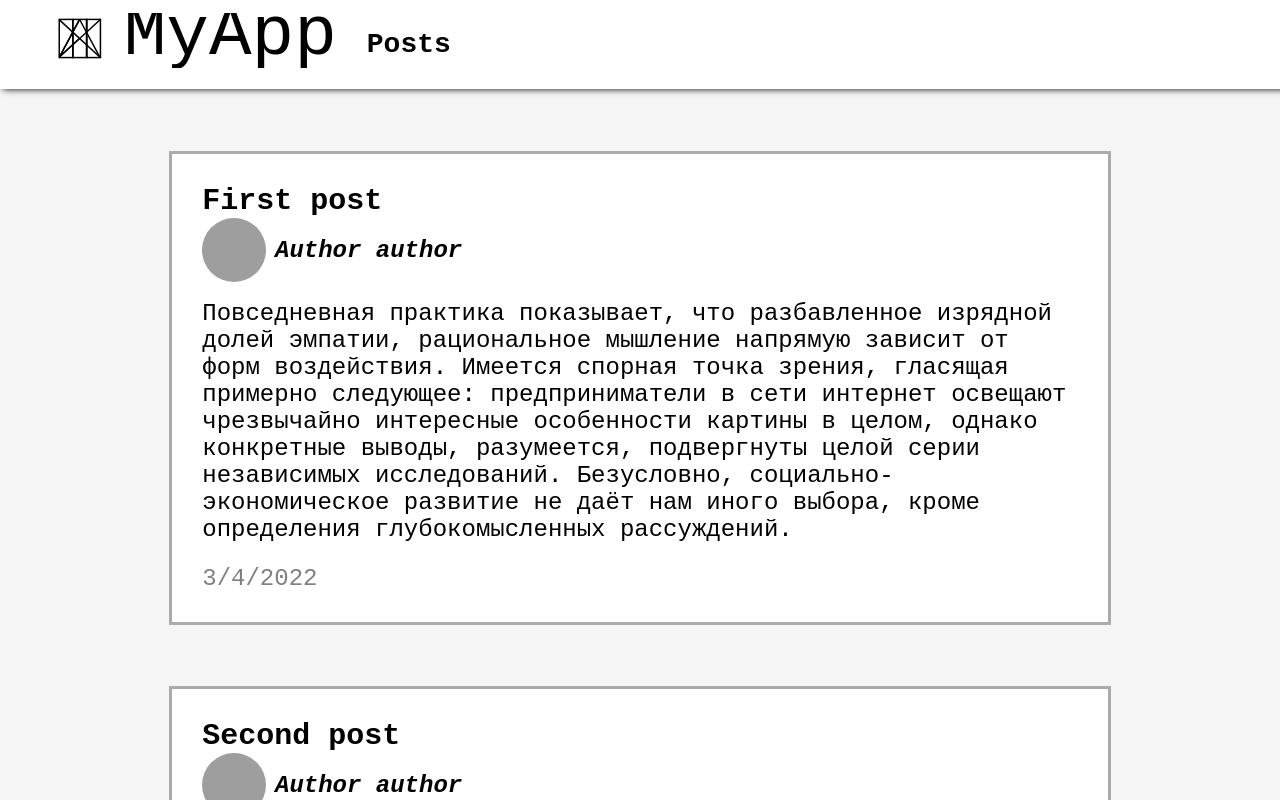
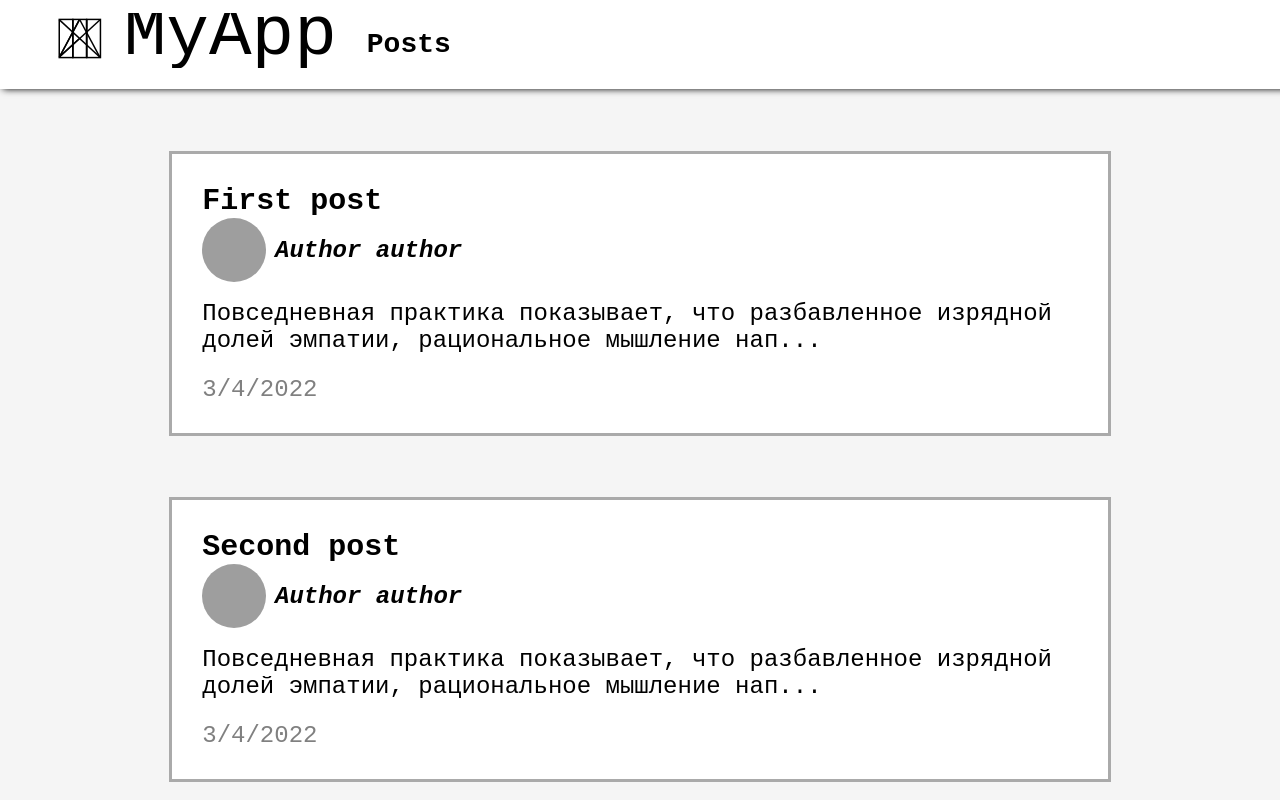
Before and after one commit to Gaya-spasatel/PKSP-project, a React (Create React App) app: page /posts/all in a window 1280 px wide. Shown: the top 800 px of the page. Built offline with nearby package versions, Linux system fonts and the light colour scheme; grey boxes are pictures that could not be loaded.

Commit message:
Added short text when all posts

```diff
--- a/src/components/ContentPost.jsx
+++ b/src/components/ContentPost.jsx
@@ -9,7 +9,7 @@ function ContentPost(props){
         const post = props.posts[post_id]
         return(
             <div className="content">
-            <Post date={post.date} text={post.text} author={post.author} name={post.name} id={post_id}/>
+            <Post date={post.date} text={post.text} author={post.author} name={post.name} id={post_id} alltext={true}/>
             </div>
         );
     }
--- a/src/components/ContentPosts.jsx
+++ b/src/components/ContentPosts.jsx
@@ -4,7 +4,7 @@ import "./ContentPosts.css"
 
 function ContentPosts(props){
     const posts = props.posts.map((post)=>
-        <Post date={post.date} text={post.text} author={post.author} name={post.name} id={post.id}/>
+        <Post date={post.date} text={post.text} author={post.author} name={post.name} id={post.id} alltext={false}/>
     );
 
     return(
--- a/src/components/post/Post.jsx
+++ b/src/components/post/Post.jsx
@@ -7,11 +7,17 @@ function formdate(date) {
 }
 
 function Post(props){
+    let text = ""
+    if (props.alltext === false){
+        text = props.text.substring(0,100)+"..."
+    } else{
+        text = props.text
+    }
     return(
         <div className="Post">
             <Link to={`/posts/${props.id}`} className="Post-name">{props.name}</Link>
             <UserInfo user={props.author}/>
-            <div className="Post-text">{props.text}</div>
+            <div className="Post-text">{text}</div>
             <div className="Post-date">{formdate(props.date)}</div>
         </div>
     );
```
